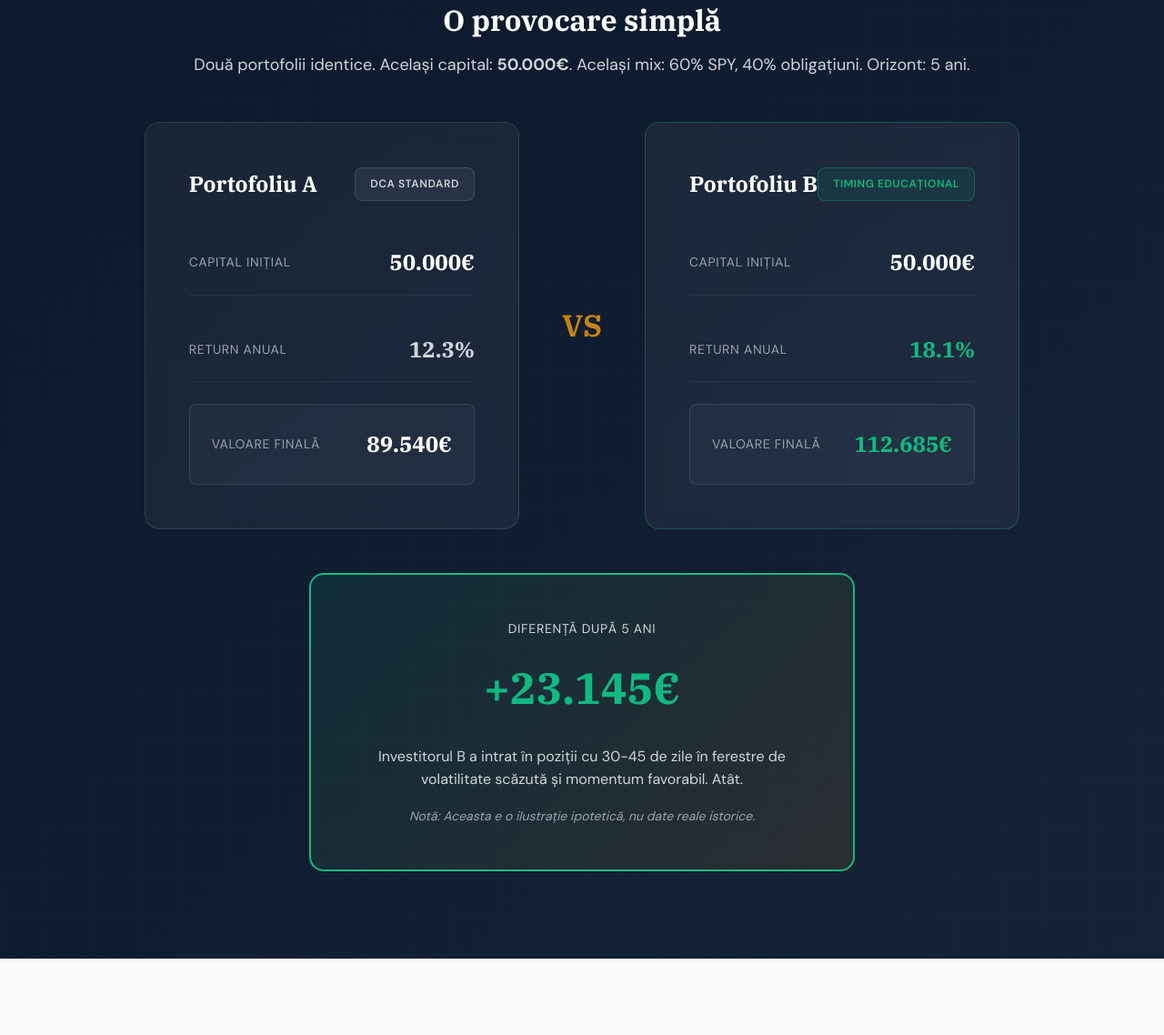
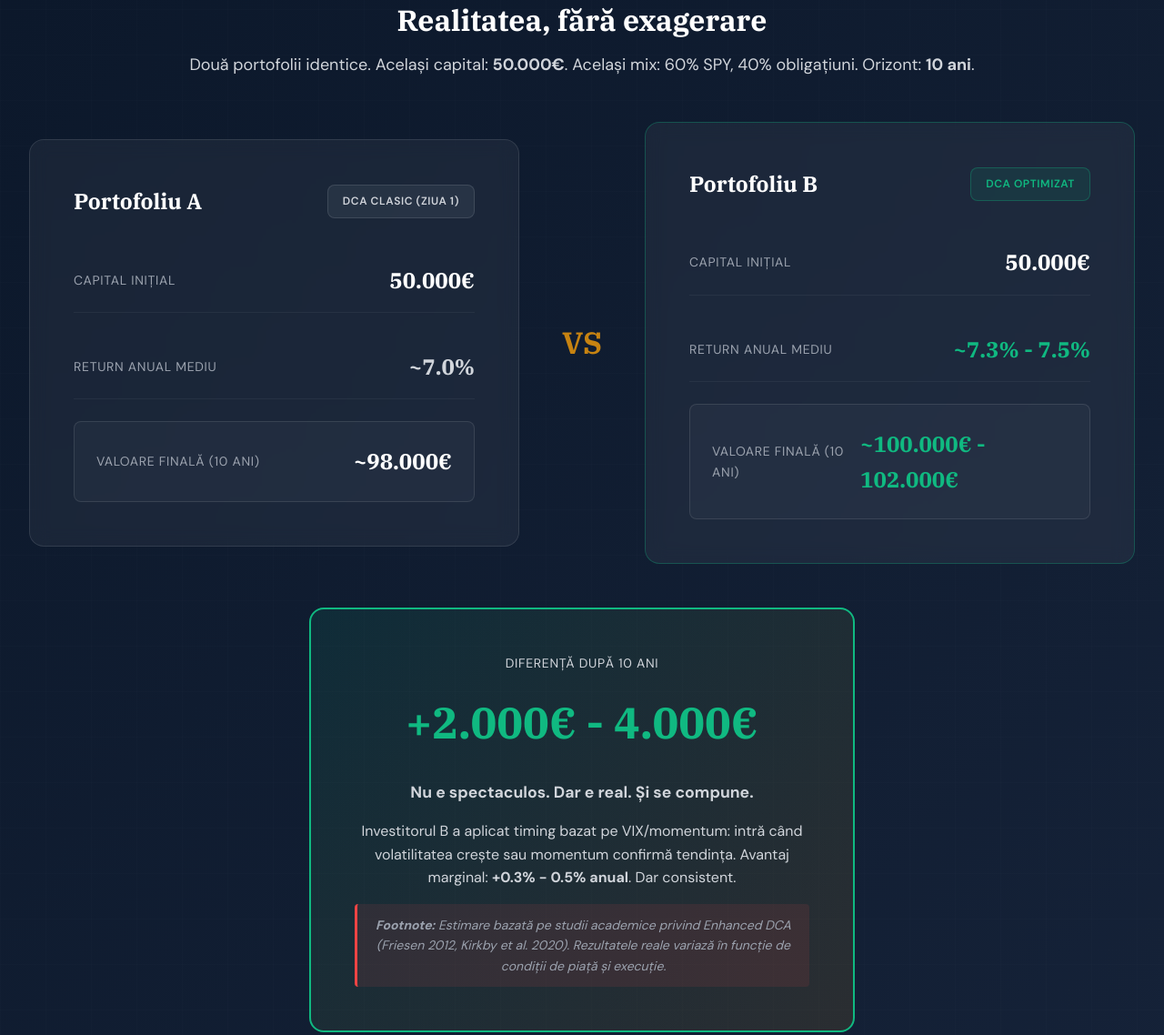
Before and after one commit to Vincze21/masterclass-timing-executie, a plain HTML site: page index.html in a window 1280 px wide. Shown: the part 540-1678 px from the top of the page at 91% size. Drawn offline with Linux system fonts and the light colour scheme.

Commit message:
Update hero section cu date realiste și ton onest
- Orizont actualizat: 5 ani → 10 ani
- Return-uri realiste: 7.0% (DCA clasic) vs 7.3-7.5% (DCA optimizat)
- Diferență onestă: +2.000€ - 4.000€ (nu +23.145€)
- Avantaj marginal: +0.3% - 0.5% anual
- Mesaj principal: "Nu e spectaculos. Dar e real. Și se compune."
- Footnote academic adăugat: Friesen 2012, Kirkby et al. 2020
- Ton profesional: fără exagerări, focus pe consistență

Co-Authored-By: Claude Sonnet 4.5 <noreply@anthropic.com>

```diff
--- a/index.html
+++ b/index.html
@@ -25,15 +25,15 @@
 
             <div class="portfolio-comparison">
                 <div class="comparison-intro">
-                    <h2>O provocare simplă</h2>
-                    <p>Două portofolii identice. Același capital: <strong>50.000€</strong>. Același mix: 60% SPY, 40% obligațiuni. Orizont: 5 ani.</p>
+                    <h2>Realitatea, fără exagerare</h2>
+                    <p>Două portofolii identice. Același capital: <strong>50.000€</strong>. Același mix: 60% SPY, 40% obligațiuni. Orizont: <strong>10 ani</strong>.</p>
                 </div>
 
                 <div class="portfolios">
                     <div class="portfolio portfolio-a">
                         <div class="portfolio-header">
                             <span class="portfolio-label">Portofoliu A</span>
-                            <span class="badge badge-neutral">DCA Standard</span>
+                            <span class="badge badge-neutral">DCA Clasic (ziua 1)</span>
                         </div>
                         <div class="portfolio-stats">
                             <div class="stat">
@@ -41,12 +41,12 @@
                                 <span class="stat-value">50.000€</span>
                             </div>
                             <div class="stat">
-                                <span class="stat-label">Return Anual</span>
-                                <span class="stat-value stat-neutral">12.3%</span>
+                                <span class="stat-label">Return Anual Mediu</span>
+                                <span class="stat-value stat-neutral">~7.0%</span>
                             </div>
                             <div class="stat highlight">
-                                <span class="stat-label">Valoare Finală</span>
-                                <span class="stat-value">89.540€</span>
+                                <span class="stat-label">Valoare Finală (10 ani)</span>
+                                <span class="stat-value">~98.000€</span>
                             </div>
                         </div>
                     </div>
@@ -58,7 +58,7 @@
                     <div class="portfolio portfolio-b">
                         <div class="portfolio-header">
                             <span class="portfolio-label">Portofoliu B</span>
-                            <span class="badge badge-success">Timing Educațional</span>
+                            <span class="badge badge-success">DCA Optimizat</span>
                         </div>
                         <div class="portfolio-stats">
                             <div class="stat">
@@ -66,12 +66,12 @@
                                 <span class="stat-value">50.000€</span>
                             </div>
                             <div class="stat">
-                                <span class="stat-label">Return Anual</span>
-                                <span class="stat-value stat-success">18.1%</span>
+                                <span class="stat-label">Return Anual Mediu</span>
+                                <span class="stat-value stat-success">~7.3% - 7.5%</span>
                             </div>
                             <div class="stat highlight">
-                                <span class="stat-label">Valoare Finală</span>
-                                <span class="stat-value stat-success">112.685€</span>
+                                <span class="stat-label">Valoare Finală (10 ani)</span>
+                                <span class="stat-value stat-success">~100.000€ - 102.000€</span>
                             </div>
                         </div>
                     </div>
@@ -79,10 +79,18 @@
 
                 <div class="difference-highlight">
                     <div class="difference-card">
-                        <span class="difference-label">Diferență după 5 ani</span>
-                        <span class="difference-value">+23.145€</span>
-                        <p class="difference-desc">Investitorul B a intrat în poziții cu 30-45 de zile în ferestre de volatilitate scăzută și momentum favorabil. Atât.</p>
-                        <p class="difference-note"><em>Notă: Aceasta e o ilustrație ipotetică, nu date reale istorice.</em></p>
+                        <span class="difference-label">Diferență după 10 ani</span>
+                        <span class="difference-value">+2.000€ - 4.000€</span>
+                        <p class="difference-desc" style="font-size: 1.1rem; margin: 1rem 0; color: var(--gray-300);">
+                            <strong>Nu e spectaculos. Dar e real. Și se compune.</strong>
+                        </p>
+                        <p class="difference-desc">
+                            Investitorul B a aplicat timing bazat pe VIX/momentum: intră când volatilitatea crește sau momentum confirmă tendința.
+                            Avantaj marginal: <strong>+0.3% - 0.5% anual</strong>. Dar consistent.
+                        </p>
+                        <p class="difference-note" style="margin-top: 1rem; padding: 0.75rem; background: rgba(239, 68, 68, 0.1); border-left: 3px solid var(--coral); border-radius: 4px;">
+                            <em><strong>Footnote:</strong> Estimare bazată pe studii academice privind Enhanced DCA (Friesen 2012, Kirkby et al. 2020). Rezultatele reale variază în funcție de condiții de piață și execuție.</em>
+                        </p>
                     </div>
                 </div>
             </div>
```
